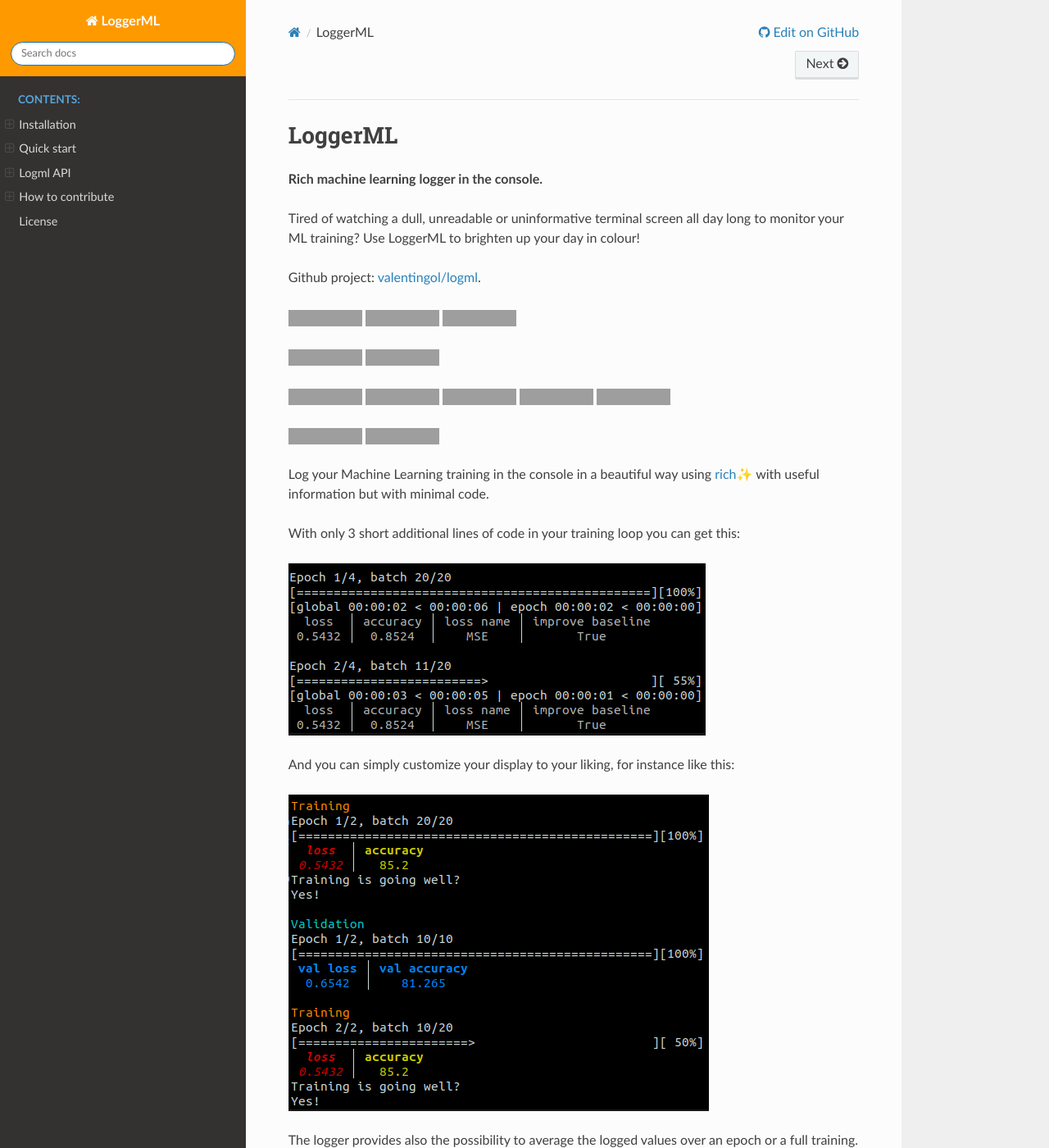
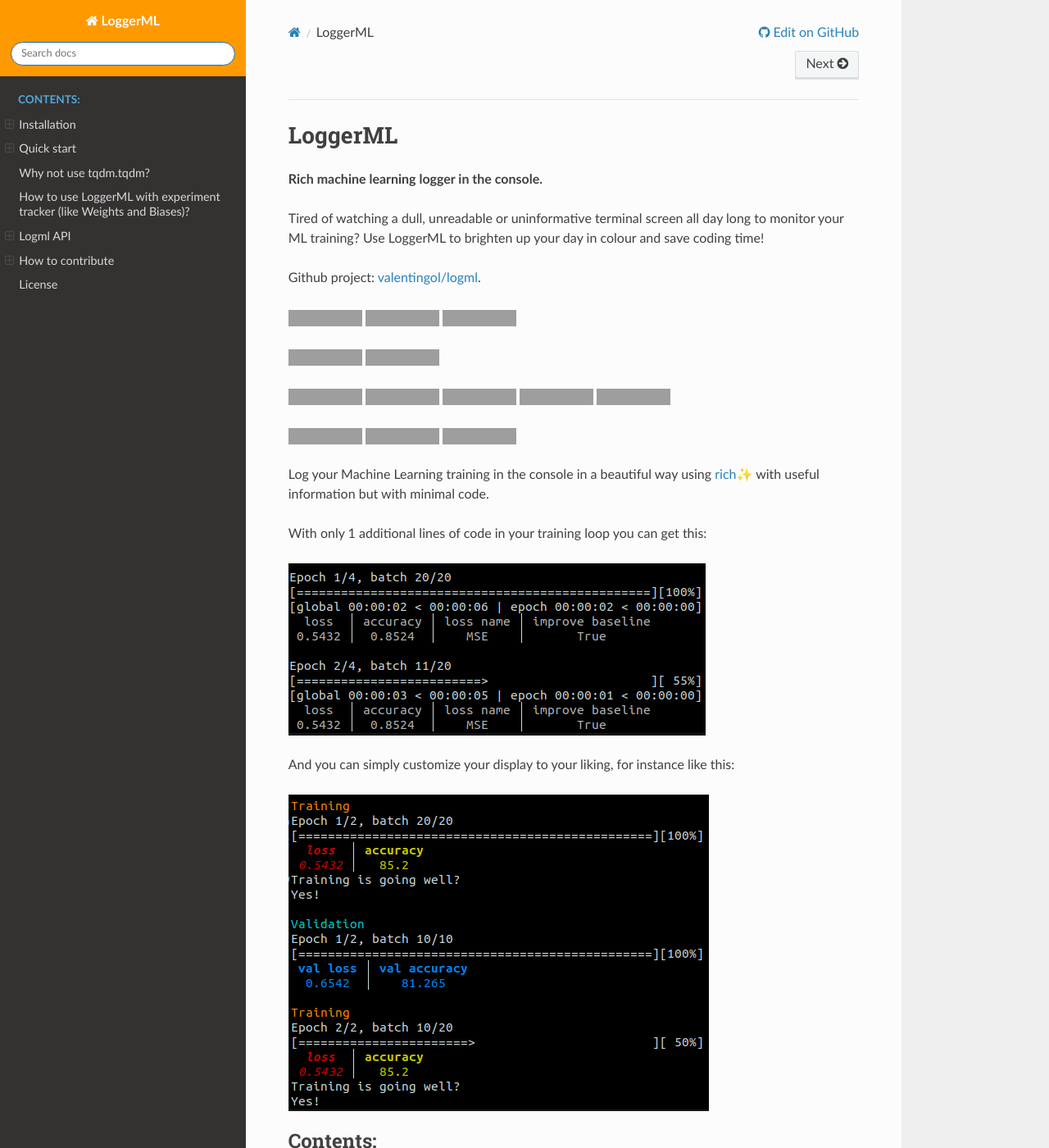
Before and after one commit to valentingol/logml, a Sphinx documentation site: the page built from docs/index.rst, in a window 1280 px wide and 1400 px high. Shown: the whole window at 82% size. Built offline with Sphinx 7.4.7 and the Read the Docs theme 2.0.0, drawn with Linux system fonts in a browser that asks for light colours; the version number could not be read and is left out; some of the changed text lies outside the part shown; grey boxes are pictures that could not be loaded.

Commit message:
:memo: Add sections in docs

```diff
--- a/docs/index.rst
+++ b/docs/index.rst
@@ -10,7 +10,7 @@
 
 Tired of watching a dull, unreadable or uninformative terminal screen
 all day long to monitor your ML training? Use LoggerML to brighten up
-your day in colour!
+your day in colour and save coding time!
 
 Github project:
 `valentingol/logml <https://github.com/valentingol/logml>`__.
@@ -21,13 +21,13 @@
 
 |Ruff| |Flake8| |Pydocstyle| |MyPy| |PyLint|
 
-|Tests| |Coverage|
+|Tests| |Coverage| |Documentation|
 
 Log your Machine Learning training in the console in a beautiful way
 using `rich <https://github.com/Textualize/rich>`__\ ✨ with useful
 information but with minimal code.
 
-With only 3 short additional lines of code in your training loop you can
+With only 1 additional lines of code in your training loop you can
 get this:
 
 .. figure:: _static/base.png
@@ -38,9 +38,6 @@
 
 .. figure:: _static/advanced.png
    :alt: Alt text
-
-The logger provides also the possibility to average the logged values
-over an epoch or a full training.
 
 .. |PyPI version| image:: https://badge.fury.io/py/loggerml.svg
    :target: https://badge.fury.io/py/loggerml
@@ -72,6 +71,8 @@
 
    installation
    quickstart
+   vs_tqdm
+   with_tracker
    logml
    contribute
    license
```
Also changed, not shown: other parts of docs/index.rst (+2 -0 lines), docs/vs_tqdm.md (added, +15 -0 lines), docs/with_tracker.md (added, +29 -0 lines).
